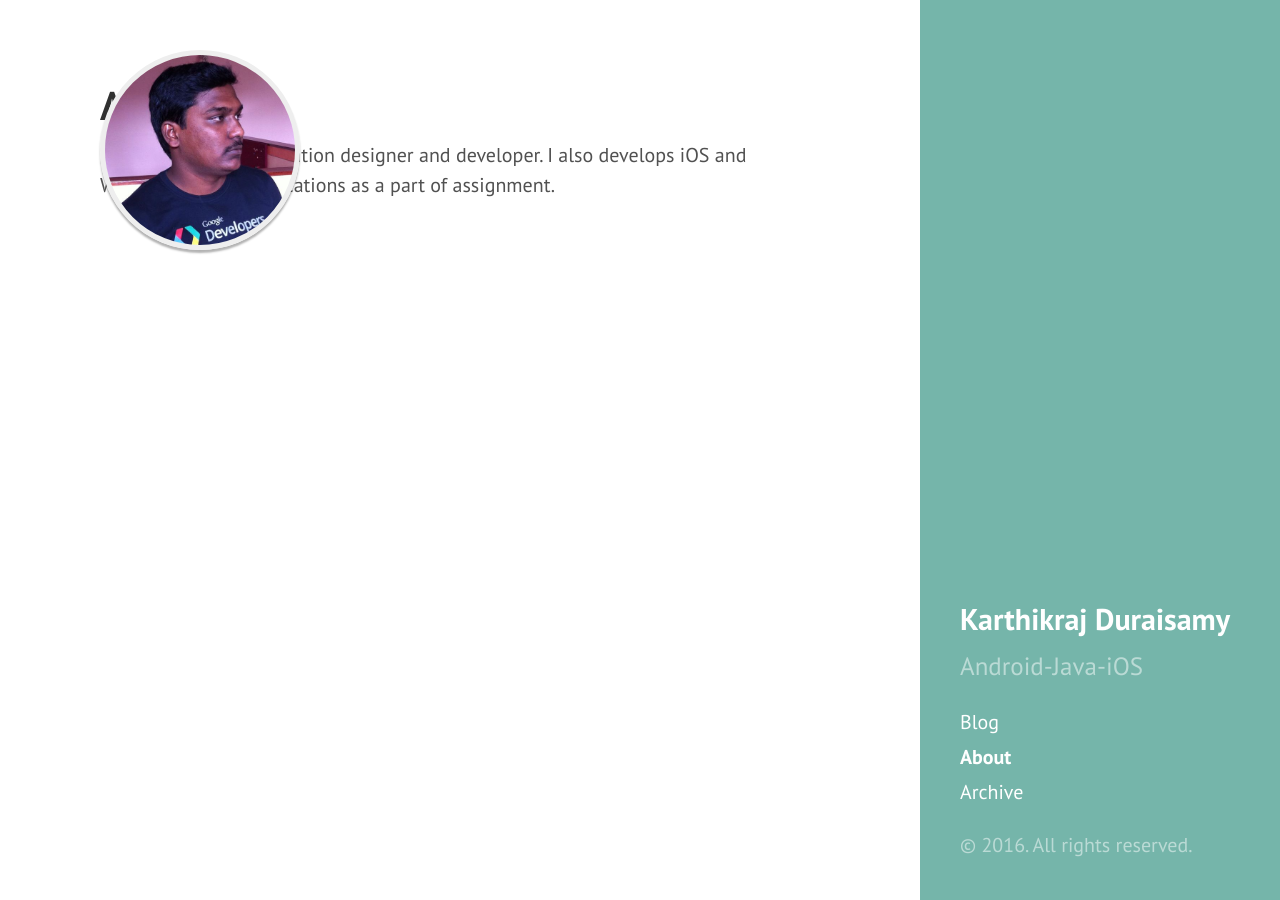
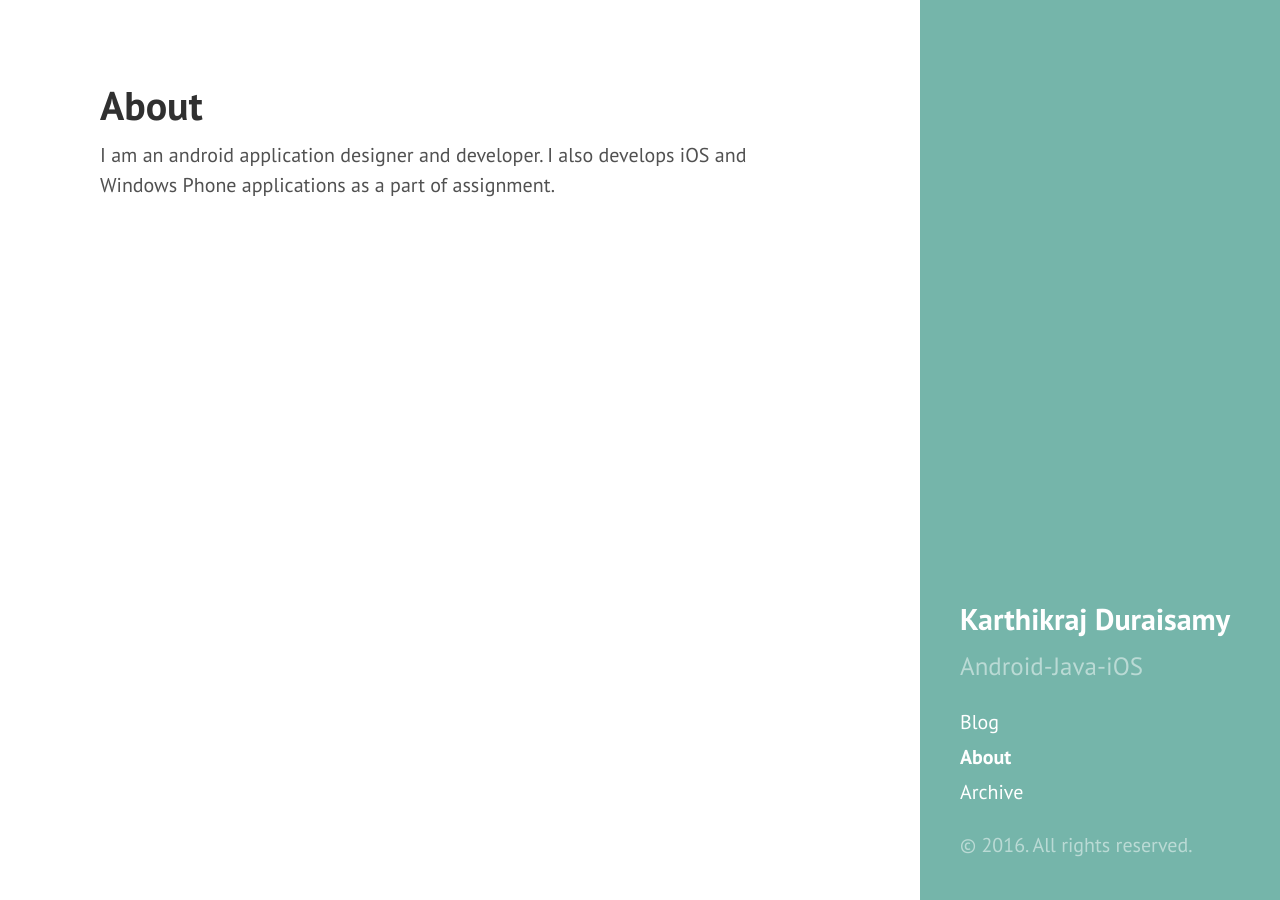
Before and after one commit to karthikraj-duraisamy/karthikraj-duraisamy.github.io, a Jekyll site: the page built from about.md, in a window 1280 px wide. Built offline with Jekyll 4.4.1, drawn with Linux system fonts in a browser that asks for light colours; Markdown is read by kramdown in place of the engine named in the settings.

Commit message:
Update about.md

```diff
--- a/about.md
+++ b/about.md
@@ -2,7 +2,7 @@
 layout: page
 title: About
 ---
-<div class="profile_kartik"></div>
+<!--<div class="profile_kartik"></div>
 
 <style type="text/css">
 .profile_kartik {
@@ -20,10 +20,8 @@ title: About
   border: 5px solid #eee;
   box-shadow: 0 3px 2px rgba(0, 0, 0, 0.3);
 }
-</style>
+</style>-->
 
-<div>
+
 
 I am an android application designer and developer. I also develops iOS and Windows Phone applications as a part of assignment.
-
-</div>
```
